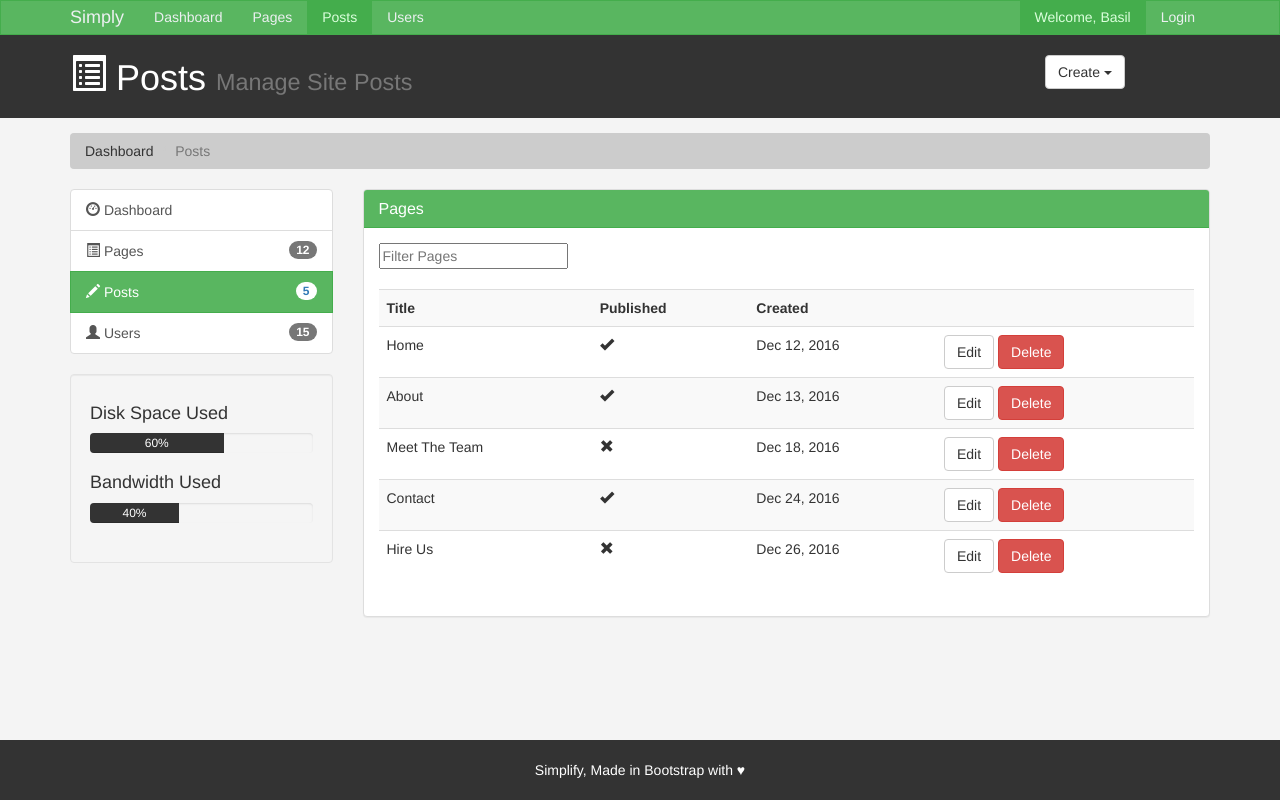
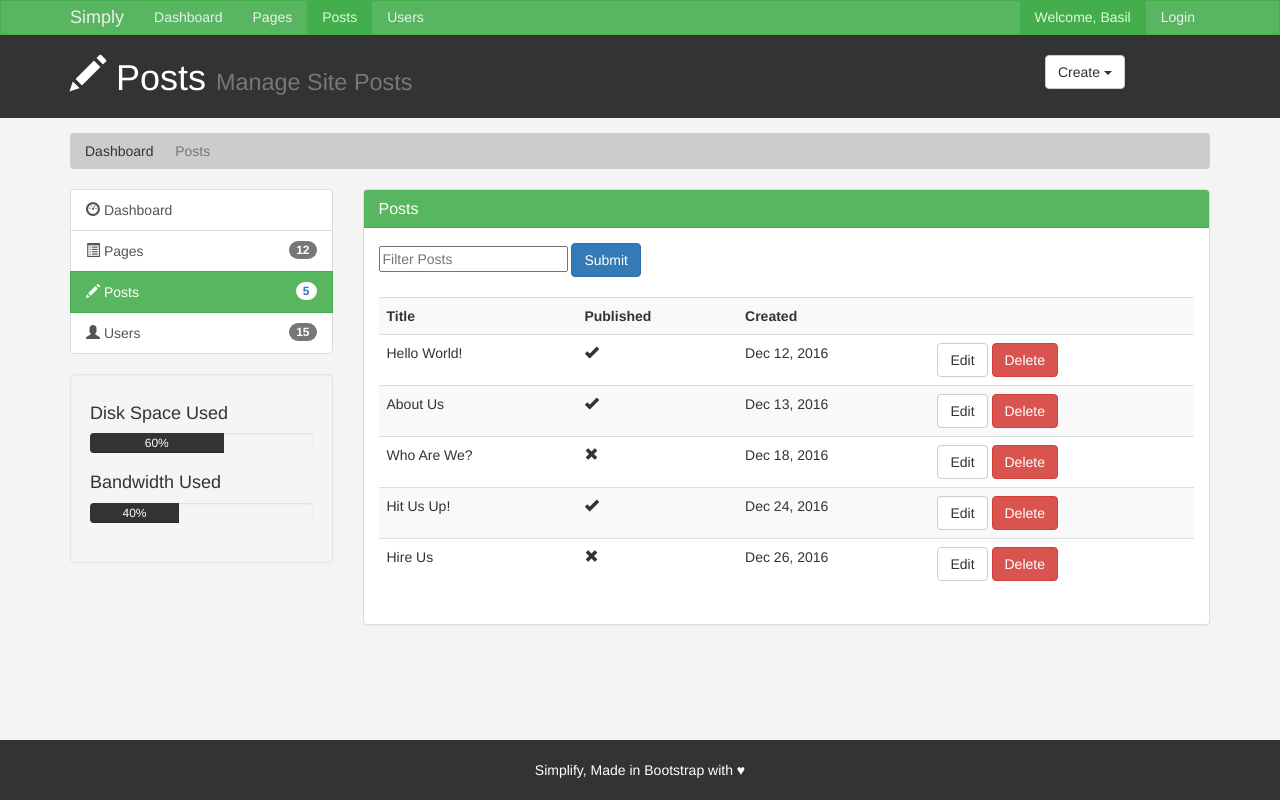
Before and after one commit to basilmeer/simplify-theme, a plain HTML site: page posts.html in a window 1280 px wide. Drawn offline with nearby package versions, Linux system fonts and the light colour scheme; a script that the page names is missing.

Commit message:
Fixed glyphicons

```diff
--- a/posts.html
+++ b/posts.html
@@ -41,7 +41,7 @@
         <div class="container">
             <div class="row">
                 <div class="col-md-10">
-                    <h1><span class="glyphicon glyphicon-list-alt" aria-hidden="true"></span> Posts <small>Manage Site Posts</small></h1>
+                    <h1><span class="glyphicon glyphicon-pencil" aria-hidden="true"></span> Posts <small>Manage Site Posts</small></h1>
                 </div>
                 <div class="col-md-2">
                     <div class="dropdown create">
@@ -101,16 +101,17 @@
 
                     </div>
                 </div>
-                <!-- Website Overview -->
+                <!-- Posts -->
                 <div class="col-md-9">
                     <div class="panel panel-default">
                         <div class="panel-heading main-color-bg">
-                            <h3 class="panel-title">Pages</h3>
+                            <h3 class="panel-title">Posts</h3>
                         </div>
                         <div class="panel-body">
                             <div class="row">
                                 <div class="col-md-12">
-                                    <input type="form-control" type="text" placeholder="Filter Pages">
+                                    <input type="form-control" type="text" placeholder="Filter Posts">
+                                    <input type="submit" type="button" class="btn btn-primary">
                                 </div>
                             </div>
                             <br>
@@ -122,25 +123,25 @@
                                     <th></th>
                                 </tr>
                                 <tr>
-                                    <td>Home</td>
+                                    <td>Hello World!</td>
                                     <td><span class="glyphicon glyphicon-ok" aria-hidden="true"></span></td>
                                     <td>Dec 12, 2016</td>
                                     <td><a class="btn btn-default" href="edit.html">Edit</a> <a class="btn btn-danger" href="edit.html">Delete</a></td>
                                 </tr>
                                 <tr>
-                                    <td>About</td>
+                                    <td>About Us</td>
                                     <td><span class="glyphicon glyphicon-ok" aria-hidden="true"></span></td>
                                     <td>Dec 13, 2016</td>
                                     <td><a class="btn btn-default" href="edit.html">Edit</a> <a class="btn btn-danger" href="edit.html">Delete</a></td>
                                 </tr>
                                 <tr>
-                                    <td>Meet The Team</td>
+                                    <td>Who Are We?</td>
                                     <td><span class="glyphicon glyphicon-remove" aria-hidden="true"></span></td>
                                     <td>Dec 18, 2016</td>
                                     <td><a class="btn btn-default" href="edit.html">Edit</a> <a class="btn btn-danger" href="edit.html">Delete</a></td>
                                 </tr>
                                 <tr>
-                                    <td>Contact</td>
+                                    <td>Hit Us Up!</td>
                                     <td><span class="glyphicon glyphicon-ok" aria-hidden="true"></span></td>
                                     <td>Dec 24, 2016</td>
                                     <td><a class="btn btn-default" href="edit.html">Edit</a> <a class="btn btn-danger" href="edit.html">Delete</a></td>
```
Also changed, not shown: pages.html (+2 -1 lines).
